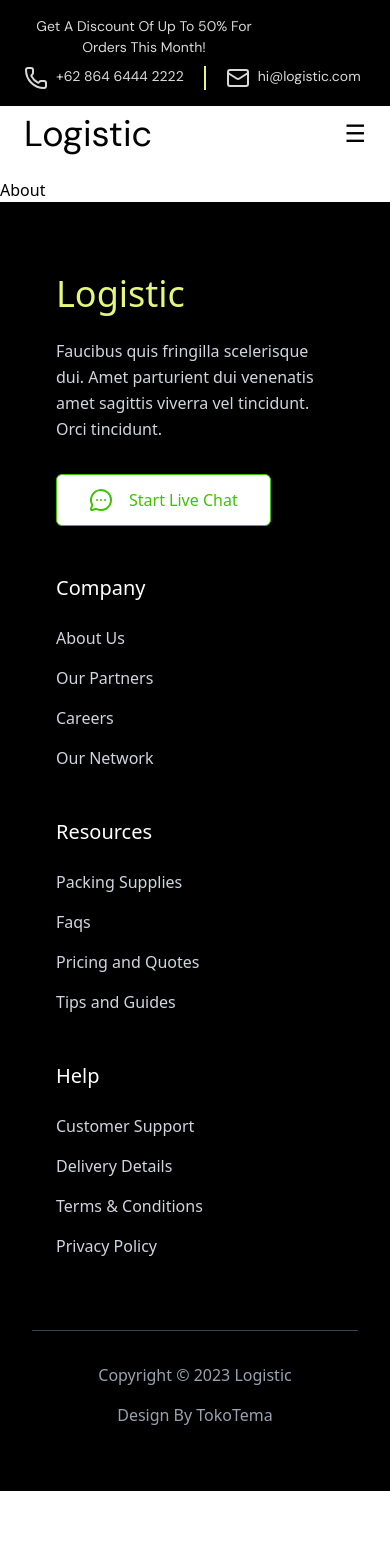
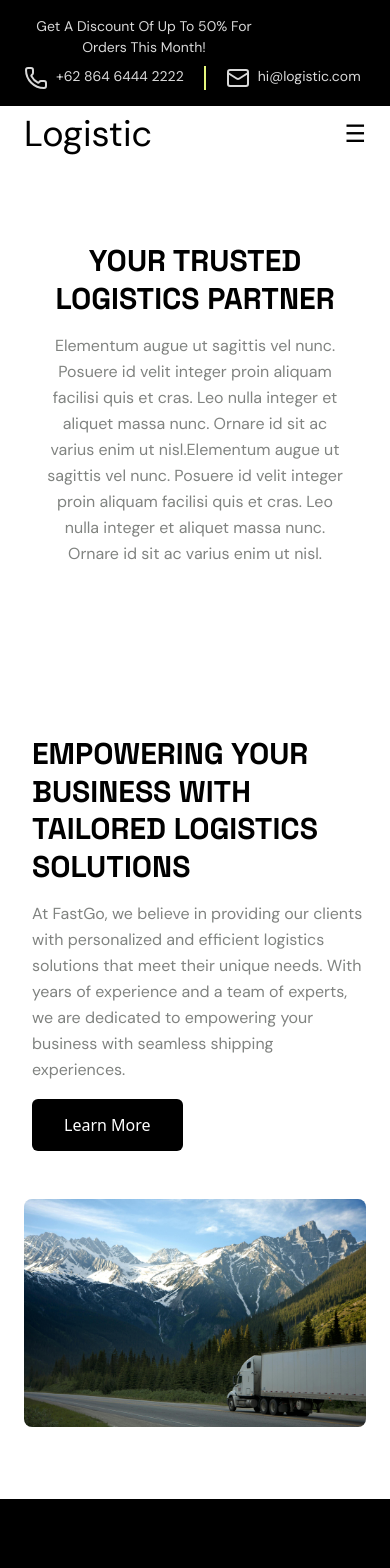
Before and after one commit to Mdsakib999/Logistics-development-M-5, a React (Vite) app: page /about in a window 390 px wide. Shown: the top 1568 px of the page. Before the commit the page ends 1491 px from the top, so only its background shows below. Built offline with nearby package versions, Linux system fonts and the light colour scheme.

Commit message:
About page ui and responsiveness completed Alhamdullilah the figma design completed successfully just to overview small issues on ui

```diff
--- /dev/null
+++ b/src/components/about/Empower.jsx
@@ -0,0 +1,29 @@
+import empowerImg from "../../assets/empower.jpg";
+import Container from "../layout/Container";
+import Button from "../ui/Button";
+import Heading from "../ui/Heading";
+import Paragraph from "../ui/Paragraph";
+export default function Empower() {
+  return (
+    <div className="py-16">
+      <Container>
+        <div className="flex flex-col sm:flex-row justify-between  gap-4 sm:gap-24">
+          {/*content section */}
+          <div className="flex flex-col w-full sm:w-1/2 pb-8 pl-2">
+            <div className="space-y-4">
+              <Heading lineHeight="tight">Empowering Your Business with Tailored Logistics Solutions</Heading>
+              <Paragraph className="lg:mb-16">
+At FastGo, we believe in providing our clients with personalized and efficient logistics solutions that meet their unique needs. With years of experience and a team of experts, we are dedicated to empowering your business with seamless shipping experiences.
+              </Paragraph>
+              <Button>Learn More</Button>
+            </div>
+          </div>
+          {/* image section */}
+          <div className="w-full sm:w-1/2">
+            <img className="w-full lg:w-11/12 mr-2 h-full md:h-11/12 lg:h-full object-cover rounded-lg" src={empowerImg} alt="empower image" />
+          </div>
+        </div>
+      </Container>
+    </div>
+  );
+}
--- a/src/components/ui/Heading.jsx
+++ b/src/components/ui/Heading.jsx
@@ -24,7 +24,7 @@
 
 export default function Heading({children, className,lineHeight="normal",color="black", align="left", fontWeight = "bold"}) {
   return (
-    <h1 className={`uppercase font-heading text-3xl md:text-4xl lg:text-5xl ${fontWeightClasses[fontWeight]} ${lineHeightClasses[lineHeight]} ${colorClasses[color]} ${alignClasses[align]}  + ${(className || '')}`}>
+    <h1 className={`uppercase max-w-2xl mx-auto font-heading text-3xl md:text-4xl lg:text-5xl ${fontWeightClasses[fontWeight]} ${lineHeightClasses[lineHeight]} ${colorClasses[color]} ${alignClasses[align]}  + ${(className || '')}`}>
       {children}
     </h1>
   )
--- a/src/pages/About.jsx
+++ b/src/pages/About.jsx
@@ -1,7 +1,20 @@
-import React from 'react'
-
+import Empower from "../components/about/Empower";
+import Heading from "../components/ui/Heading";
+import Paragraph from "../components/ui/Paragraph";
 export default function About() {
   return (
-    <div>About</div>
-  )
+    <div>
+      {/* banner section */}
+      <div className="py-12 w-4/5 md:w-3/5 lg:w-3/5 mx-auto mb-12">
+        <Heading className="my-4 !text-center" lineHeight="tight">
+          Your Trusted Logistics
+ Partner
+        </Heading>
+        <Paragraph className="!text-center">
+Elementum augue ut sagittis vel nunc. Posuere id velit integer proin aliquam facilisi quis et cras. Leo nulla integer et aliquet massa nunc. Ornare id sit ac varius enim ut nisl.Elementum augue ut sagittis vel nunc. Posuere id velit integer proin aliquam facilisi quis et cras. Leo nulla integer et aliquet massa nunc. Ornare id sit ac varius enim ut nisl.
+        </Paragraph>
+      </div>
+      <Empower />
+    </div>
+  );
 }
```
Also changed, not shown: src/assets/empower.jpg (added).
